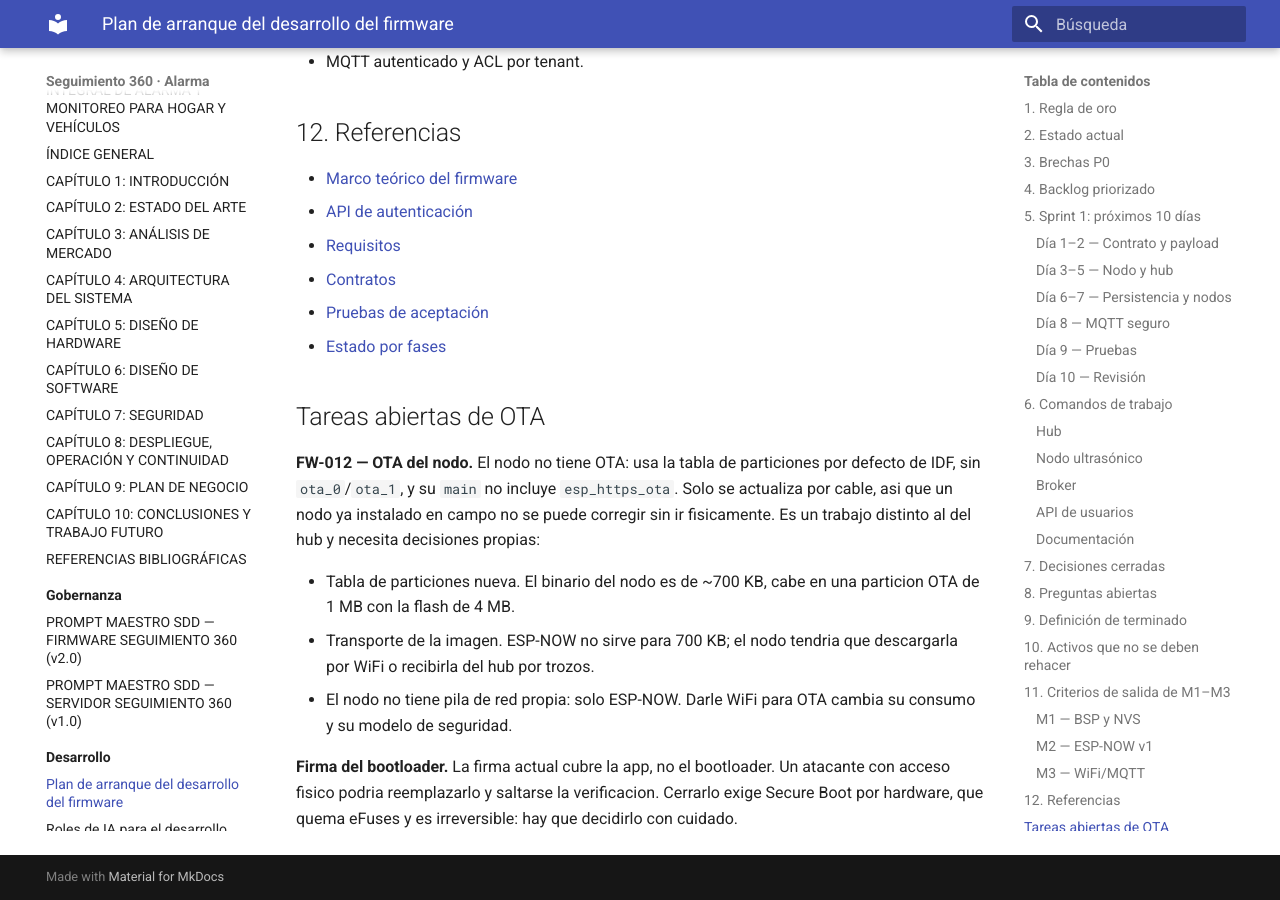
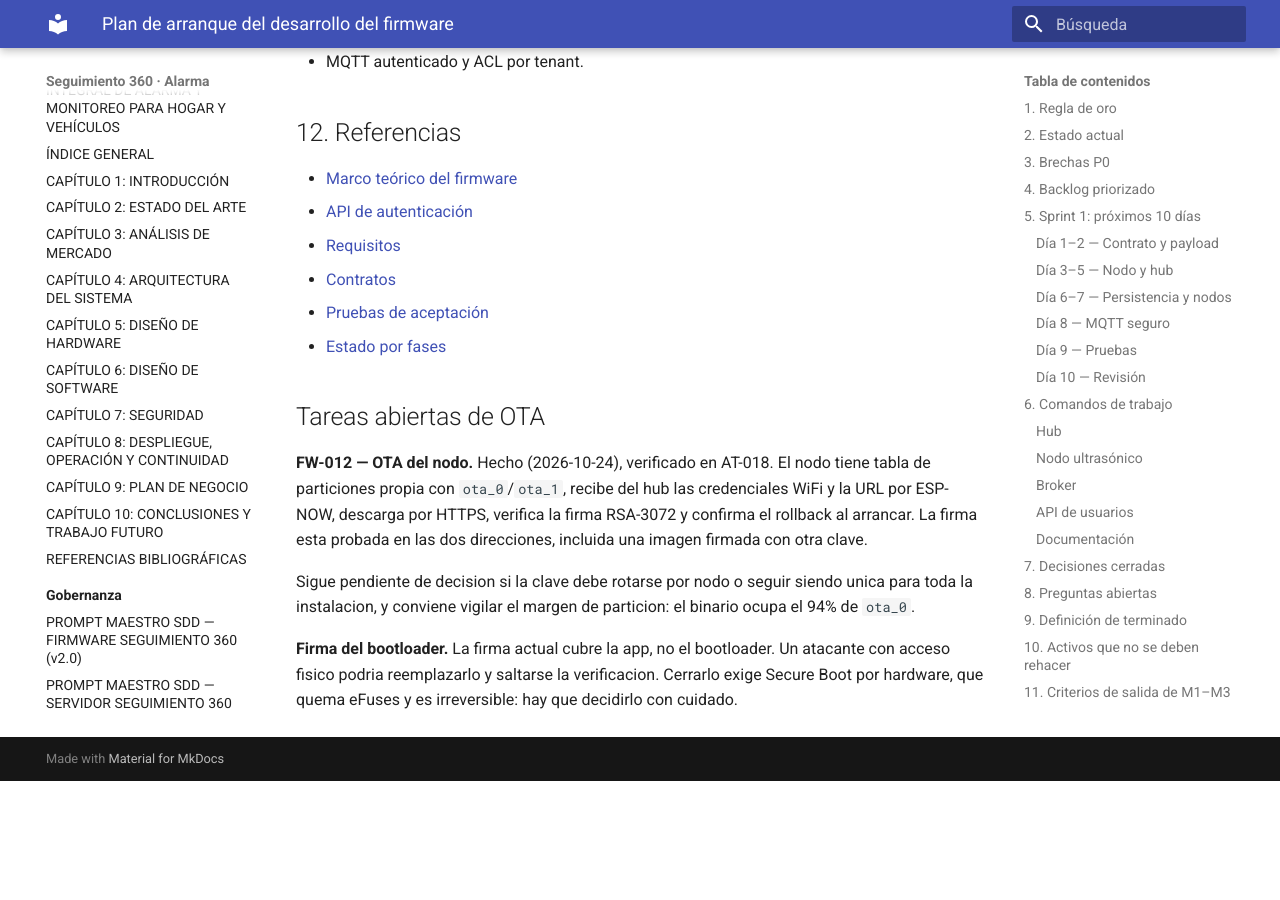
Before and after one commit to khalifa63/seguimiento360-alarma, an MkDocs documentation site: the page built from docs/desarrollo/PLAN-DE-ARRANQUE.md, in a window 1280 px wide and 900 px high, scrolled down 7573 px. Built offline with MkDocs 1.6.1 and Material for MkDocs 9.7.7, drawn with Linux system fonts in a browser that asks for light colours; after the commit the page ends 8354 px from its top, so only the background shows below that.

Commit message:
docs: FW-012 hecho, con OTA del nodo verificado en AT-018

```diff
--- a/docs/desarrollo/PLAN-DE-ARRANQUE.md
+++ b/docs/desarrollo/PLAN-DE-ARRANQUE.md
@@ -235,18 +235,15 @@
 
 ## Tareas abiertas de OTA
 
-**FW-012 — OTA del nodo.** El nodo no tiene OTA: usa la tabla de particiones
-por defecto de IDF, sin `ota_0`/`ota_1`, y su `main` no incluye
-`esp_https_ota`. Solo se actualiza por cable, asi que un nodo ya instalado en
-campo no se puede corregir sin ir fisicamente. Es un trabajo distinto al del
-hub y necesita decisiones propias:
+**FW-012 — OTA del nodo.** Hecho (2026-10-24), verificado en AT-018. El nodo
+tiene tabla de particiones propia con `ota_0`/`ota_1`, recibe del hub las
+credenciales WiFi y la URL por ESP-NOW, descarga por HTTPS, verifica la firma
+RSA-3072 y confirma el rollback al arrancar. La firma esta probada en las dos
+direcciones, incluida una imagen firmada con otra clave.
 
-- Tabla de particiones nueva. El binario del nodo es de ~700 KB, cabe en una
-  particion OTA de 1 MB con la flash de 4 MB.
-- Transporte de la imagen. ESP-NOW no sirve para 700 KB; el nodo tendria que
-  descargarla por WiFi o recibirla del hub por trozos.
-- El nodo no tiene pila de red propia: solo ESP-NOW. Darle WiFi para OTA
-  cambia su consumo y su modelo de seguridad.
+Sigue pendiente de decision si la clave debe rotarse por nodo o seguir siendo
+unica para toda la instalacion, y conviene vigilar el margen de particion: el
+binario ocupa el 94% de `ota_0`.
 
 **Firma del bootloader.** La firma actual cubre la app, no el bootloader. Un
 atacante con acceso fisico podria reemplazarlo y saltarse la verificacion.
```
